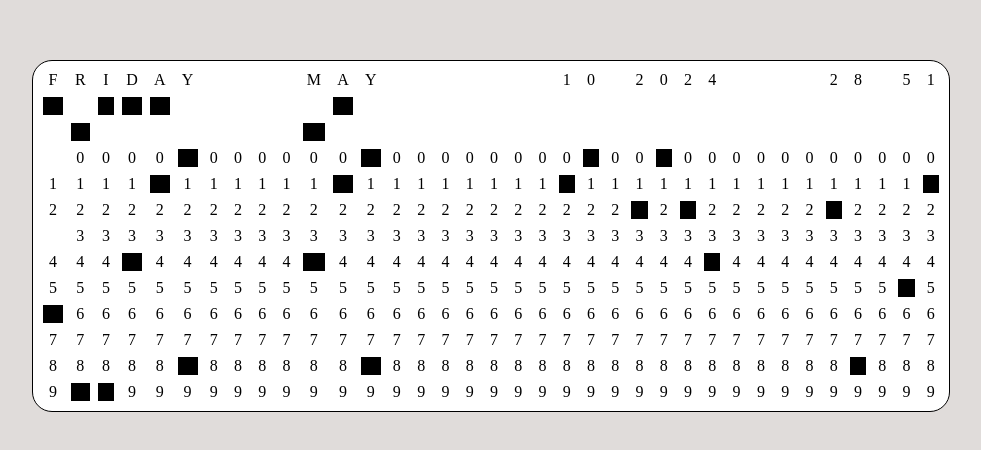
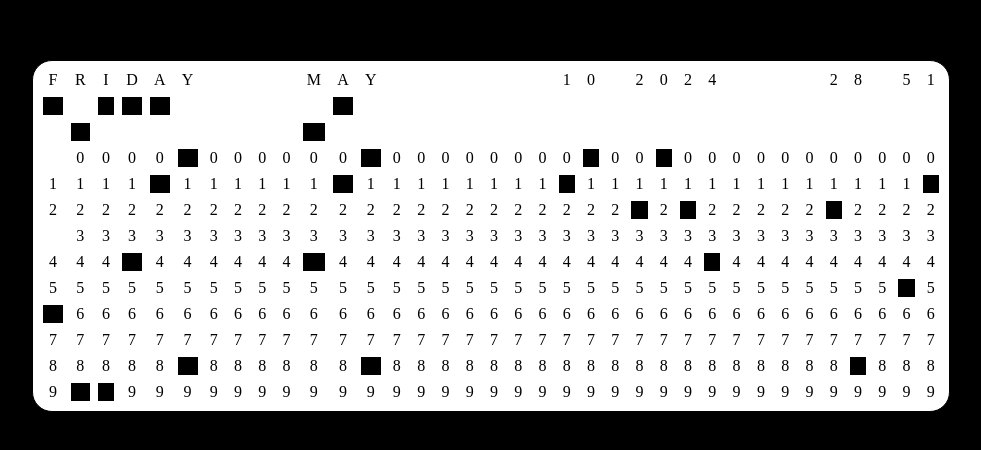
Before and after one commit to naire416/Clock, a plain HTML site: page index.html in a window 1280 px wide. Shown: the part 164-614 px from the top of the page, without its empty margins (149-1130 px from the left). Drawn offline with Linux system fonts and the light colour scheme.

Commit message:
Update style.css

```diff
--- a/style.css
+++ b/style.css
@@ -8,7 +8,7 @@ body {
     margin: 0;
     overflow-x: hidden;
     overflow-y: hidden;
-    background-color: #e0dcda;
+    background-color: black;
 }
 
 #punchcard-container {
```
